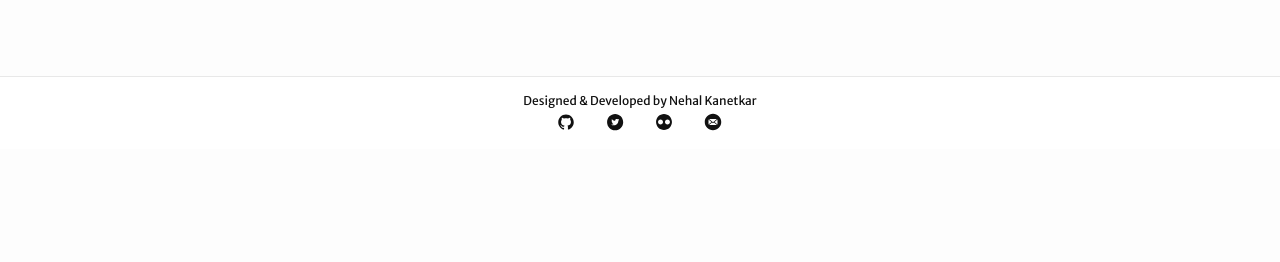
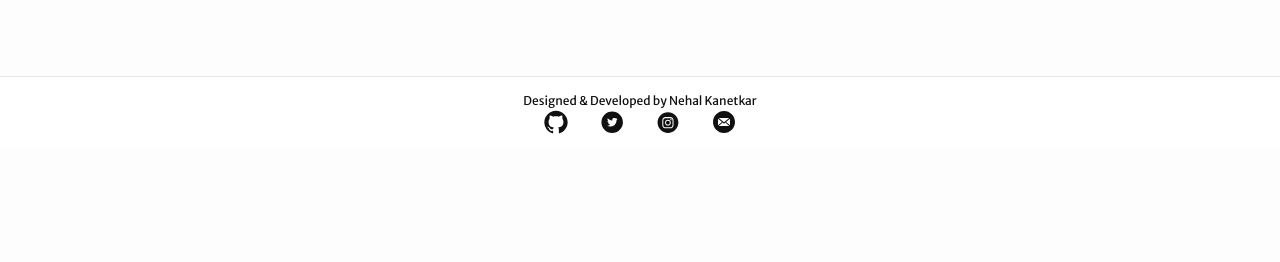
Before and after one commit to nkanetka/nkanetka.github.io, a Jekyll site: the page built from about.md, in a window 1280 px wide. Shown: the part 751-1013 px from the top of the page. Built offline with Jekyll 4.4.1, drawn with Linux system fonts in a browser that asks for light colours.

Commit message:
Add instagram, remove flickr

```diff
--- a/_config.yml
+++ b/_config.yml
@@ -21,7 +21,7 @@ baseurl: "" # the subpath of your site, e.g. /blog
 url: "" # the base hostname & protocol for your site, e.g. http://example.com
 twitter_username: KanetkarNehal
 github_username:  nkanetka
-flickr_username: nkanetka
+instagram_username: nkanetka
 google_analytics: UA-65922712-1
 
 # Build settings
--- a/_includes/footer.html
+++ b/_includes/footer.html
@@ -14,8 +14,8 @@
         {% if site.twitter_username %}
           {% include icon-twitter.html username=site.twitter_username %}
         {% endif %}
-        {% if site.flickr_username %}
-          {% include icon-flickr.html username=site.twitter_username %}
+        {% if site.instagram_username %}
+          {% include icon-instagram.html username=site.twitter_username %}
         {% endif %}
         {% if site.email %}
           {% include icon-email.html username=site.twitter_username %}
--- a/_includes/icon-flickr.html
+++ /dev/null
@@ -1 +0,0 @@
-<a href="https://www.flickr.com/photos/{{ site.flickr_username }}" target="_blank"><span class="icon icon--flickr">{% include icon-flickr.svg %}</span></a>
--- /dev/null
+++ b/_includes/icon-instagram.html
@@ -0,0 +1 @@
+<a href="https://instagram.com/{{ site.instagram_username }}" target="_blank"><span class="icon icon--instagram">{% include icon-instagram.svg %}</span></a>
--- a/about.md
+++ b/about.md
@@ -5,7 +5,7 @@ permalink: /about/
 ---
 ### About Me
 
-Hey there, thanks for dropping by! I'm currently in 4B at the [University of Waterloo][uw-syde]{:target="_blank"}. My interests vary from anything space or flying related to learning about technology and how to use it to effectively solve problems. In my free time I enjoy flying (I have approximately 135 hours in the air), taking [photos][flickr]{:target="_blank"} or working on a side project. Click to learn more about my [personal projects]({{ site.url }}/projects/), where I have [worked]({{ site.url }}/experience/) or take a look at my [resume]({{ site.url }}/assets/Resume-Nehal.pdf){:target="_blank"}.
+Hey there, thanks for dropping by! I'm currently in 4B at the [University of Waterloo][uw-syde]{:target="_blank"}. My interests vary from anything space or flying related to learning about technology and how to use it to effectively solve problems. In my free time I enjoy flying (I have approximately 135 hours in the air), taking [photos][instagram]{:target="_blank"} or working on a side project. Click to learn more about my [personal projects]({{ site.url }}/projects/), where I have [worked]({{ site.url }}/experience/) or take a look at my [resume]({{ site.url }}/assets/Resume-Nehal.pdf){:target="_blank"}.
 
 As for what is next, I am currently looking for full time opportunities as an iOS Engineer.
 
```
Also changed, not shown: other parts of about.md (+1 -1 lines), _includes/icon-email.svg, _includes/icon-flickr.svg (deleted), _includes/icon-github.svg, _includes/icon-instagram.svg (added), _includes/icon-twitter.svg.
